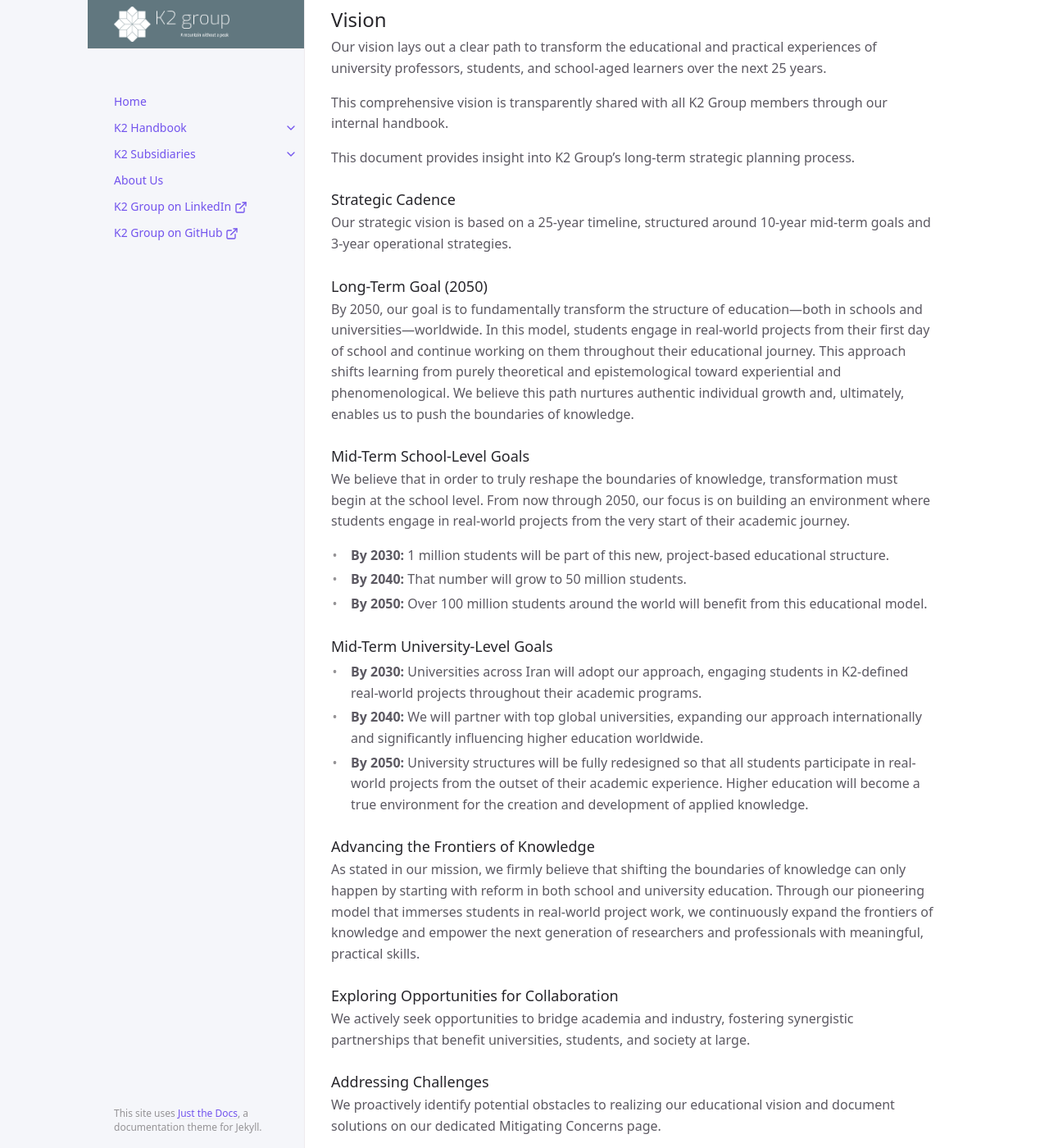
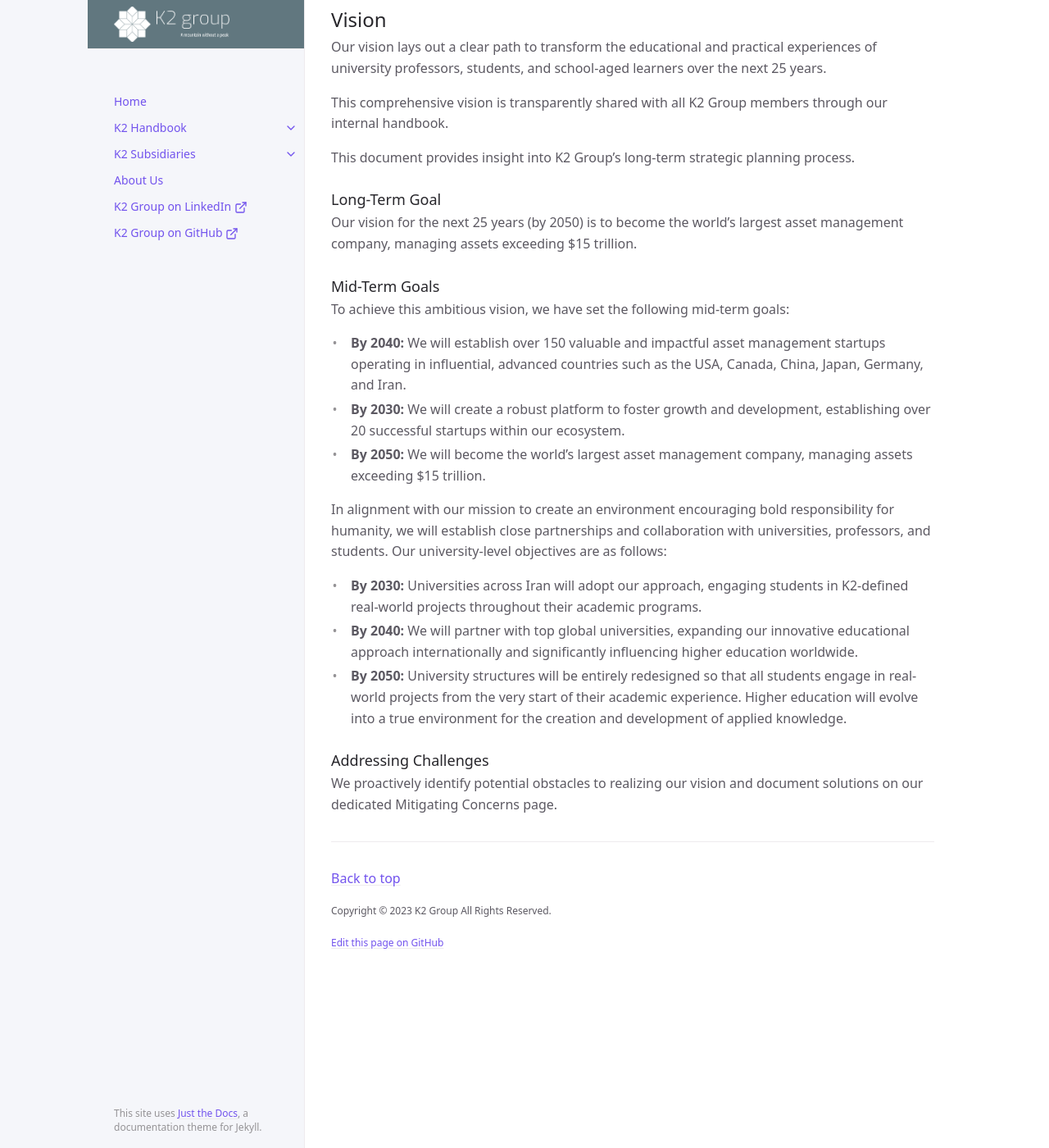
Before and after one commit to K2-Groups/k2-groups.github.io, a Jekyll site: the page built from docs/k2-handbook/company/vision.md, in a window 1280 px wide and 1400 px high, scrolled down 223 px. Shown: the whole window at 82% size. Built offline with Jekyll 4.4.1, drawn with Linux system fonts in a browser that asks for light colours; cached includes are drawn as plain includes.

Commit message:
Update vision.md

```diff
--- a/docs/k2-handbook/company/vision.md
+++ b/docs/k2-handbook/company/vision.md
@@ -17,29 +17,21 @@ This comprehensive vision is transparently shared with all K2 Group members thro
 
 This document provides insight into K2 Group’s long-term strategic planning process.
 
-### Strategic Cadence
-Our strategic vision is based on a 25-year timeline, structured around 10-year mid-term goals and 3-year operational strategies.
+### Long-Term Goal
+Our vision for the next 25 years (by 2050) is to become the world's largest asset management company, managing assets exceeding \$15 trillion.
 
-### Long-Term Goal (2050)
-By 2050, our goal is to fundamentally transform the structure of education—both in schools and universities—worldwide. In this model, students engage in real-world projects from their first day of school and continue working on them throughout their educational journey. This approach shifts learning from purely theoretical and epistemological toward experiential and phenomenological. We believe this path nurtures authentic individual growth and, ultimately, enables us to push the boundaries of knowledge.
+### Mid-Term Goals
+To achieve this ambitious vision, we have set the following mid-term goals:
 
-### Mid-Term School-Level Goals
-We believe that in order to truly reshape the boundaries of knowledge, transformation must begin at the school level. From now through 2050, our focus is on building an environment where students engage in real-world projects from the very start of their academic journey.
+- **By 2040:** We will establish over 150 valuable and impactful asset management startups operating in influential, advanced countries such as the USA, Canada, China, Japan, Germany, and Iran.
+- **By 2030:** We will create a robust platform to foster growth and development, establishing over 20 successful startups within our ecosystem.
+- **By 2050:** We will become the world's largest asset management company, managing assets exceeding \$15 trillion.
 
-- **By 2030:** 1 million students will be part of this new, project-based educational structure.
-- **By 2040:** That number will grow to 50 million students.
-- **By 2050:** Over 100 million students around the world will benefit from this educational model.
+In alignment with our mission to create an environment encouraging bold responsibility for humanity, we will establish close partnerships and collaboration with universities, professors, and students. Our university-level objectives are as follows:
 
-### Mid-Term University-Level Goals
 - **By 2030:** Universities across Iran will adopt our approach, engaging students in K2-defined real-world projects throughout their academic programs.
-- **By 2040:** We will partner with top global universities, expanding our approach internationally and significantly influencing higher education worldwide.
-- **By 2050:** University structures will be fully redesigned so that all students participate in real-world projects from the outset of their academic experience. Higher education will become a true environment for the creation and development of applied knowledge.
-
-### Advancing the Frontiers of Knowledge
-As stated in our mission, we firmly believe that shifting the boundaries of knowledge can only happen by starting with reform in both school and university education. Through our pioneering model that immerses students in real-world project work, we continuously expand the frontiers of knowledge and empower the next generation of researchers and professionals with meaningful, practical skills.
-
-### Exploring Opportunities for Collaboration
-We actively seek opportunities to bridge academia and industry, fostering synergistic partnerships that benefit universities, students, and society at large.
+- **By 2040:** We will partner with top global universities, expanding our innovative educational approach internationally and significantly influencing higher education worldwide.
+- **By 2050:** University structures will be entirely redesigned so that all students engage in real-world projects from the very start of their academic experience. Higher education will evolve into a true environment for the creation and development of applied knowledge.
 
 ### Addressing Challenges
-We proactively identify potential obstacles to realizing our educational vision and document solutions on our dedicated Mitigating Concerns page.
+We proactively identify potential obstacles to realizing our vision and document solutions on our dedicated Mitigating Concerns page.
```
